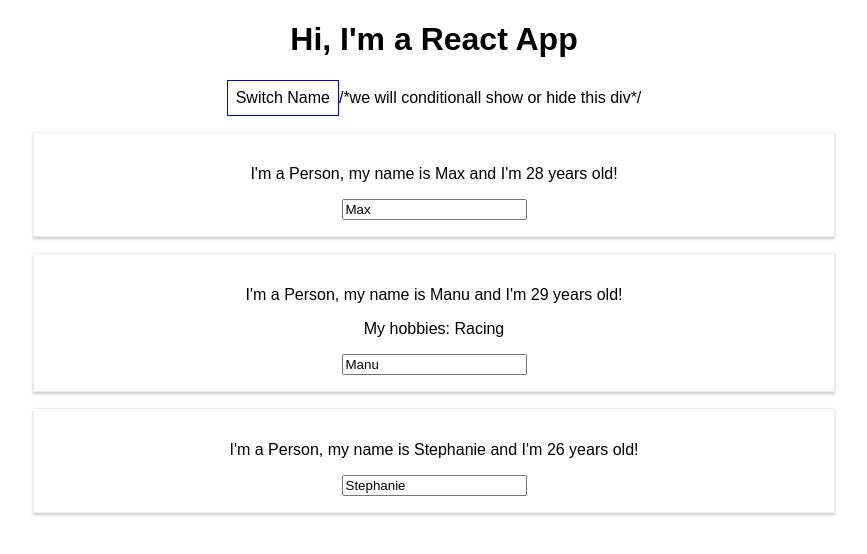
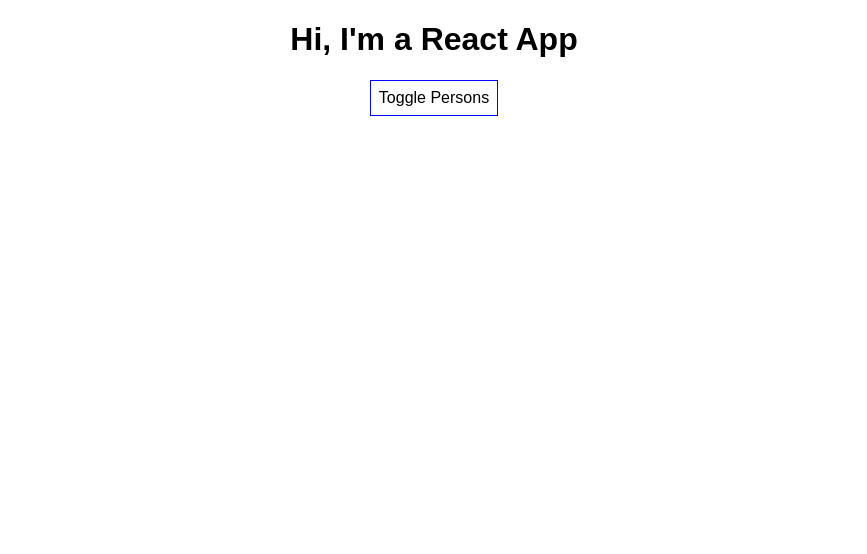
Before and after one commit to sdsunjay/react_tutorial, a React (Create React App) app: page / in a window 1280 px wide. Shown: the top 554 px of the page, without its empty margins (206-1073 px from the left). Built offline with nearby package versions, Linux system fonts and the light colour scheme.

Commit message:
Rendering Content Conditionally

```diff
--- a/src/App.js
+++ b/src/App.js
@@ -16,11 +16,13 @@ class App extends Component {
         {name: 'Stephanie', age: 26}
       ],
       otherState: 'some value',
-
+      showPersons: false
       // Note: think carefully before initializing
       // state based on props!
       // someInitialValue: this.props.initialValue
     }
+    // This binding is necessary to make `this` work in the callback
+    this. togglePersonsHandler = this.togglePersonsHandler.bind(this);
   }
 
   switchNameHandler = (newName) => {
@@ -45,6 +47,12 @@ class App extends Component {
       ]
     } )
   }
+  togglePersonsHandler(){
+
+    this.setState(state => ({
+      showPersons: !state.showPersons
+    }));
+  }
 
   render() {
     const style = {
@@ -55,15 +63,10 @@ class App extends Component {
       cursor: 'pointer'
     };
 
-    return (
-      <div className="App">
-        <h1>Hi, I'm a React App</h1>
-        <button
-          style={style}
-          onClick={this.switchNameHandler.bind(this, 'Maximilian')}>
-          Switch Name
-        </button>
-      /*we will conditionall show or hide this div*/
+    let persons = null;
+
+    if(this.state.showPersons ) {
+      persons = (
             <div>
               <Person
                 name={this.state.persons[0].name}
@@ -78,6 +81,19 @@ class App extends Component {
                 name={this.state.persons[2].name}
                 age={this.state.persons[2].age}/>
             </div>
+      );
+    }
+
+    return (
+      <div className="App">
+        <h1>Hi, I'm a React App</h1>
+        <button
+          style={style}
+          onClick = { this.togglePersonsHandler }>
+          Toggle Persons
+      </button>
+      {/* We will conditionall show or hide this div */}
+      {persons}
       </div>
     );
     // return React.createElement('div', {className: 'App'}, React.createElement('h1', null, 'Does this work now?'));
```
Lines whose indentation alone changed are shown as unchanged.
